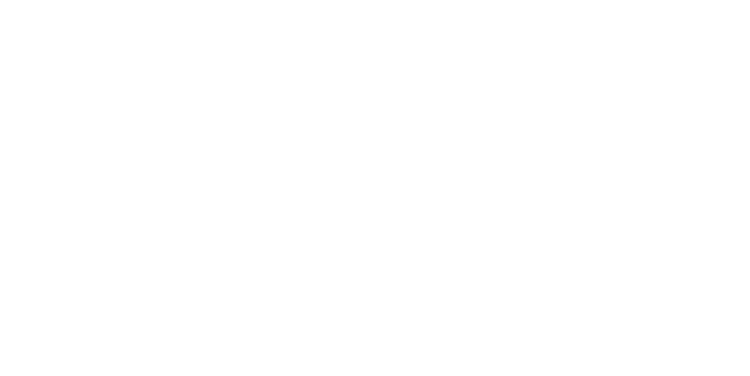
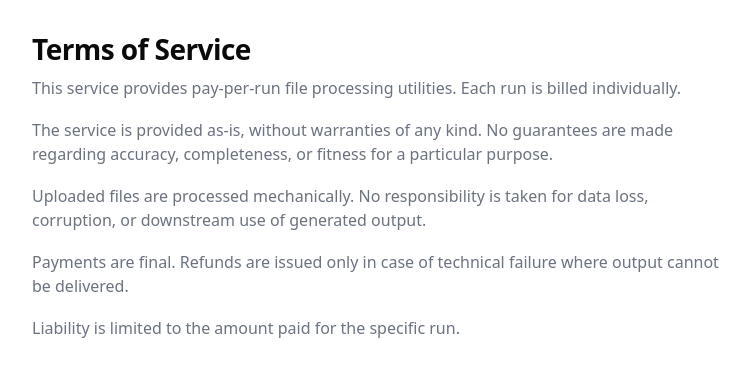
Before and after one commit to tool2-systems/tool2, a Next.js app: page /terms in a window 1280 px wide. Before the commit this address had no page. Shown: the top 376 px of the page, without its empty margins (264-1014 px from the left). Built offline with nearby package versions, Linux system fonts and the light colour scheme.

Commit message:
add minimal terms, privacy, and support pages

```diff
--- /dev/null
+++ b/src/app/terms/page.tsx
@@ -0,0 +1,31 @@
+export default function TermsPage() {
+  return (
+    <main>
+      <h1>Terms of Service</h1>
+
+      <p>
+        This service provides pay-per-run file processing utilities.
+        Each run is billed individually.
+      </p>
+
+      <p>
+        The service is provided as-is, without warranties of any kind.
+        No guarantees are made regarding accuracy, completeness, or fitness for a particular purpose.
+      </p>
+
+      <p>
+        Uploaded files are processed mechanically. No responsibility is taken for data loss,
+        corruption, or downstream use of generated output.
+      </p>
+
+      <p>
+        Payments are final. Refunds are issued only in case of technical failure
+        where output cannot be delivered.
+      </p>
+
+      <p>
+        Liability is limited to the amount paid for the specific run.
+      </p>
+    </main>
+  )
+}
```
Also changed, not shown: src/app/privacy/page.tsx (added, +26 -0 lines), src/app/support/page.tsx (added, +10 -0 lines).
